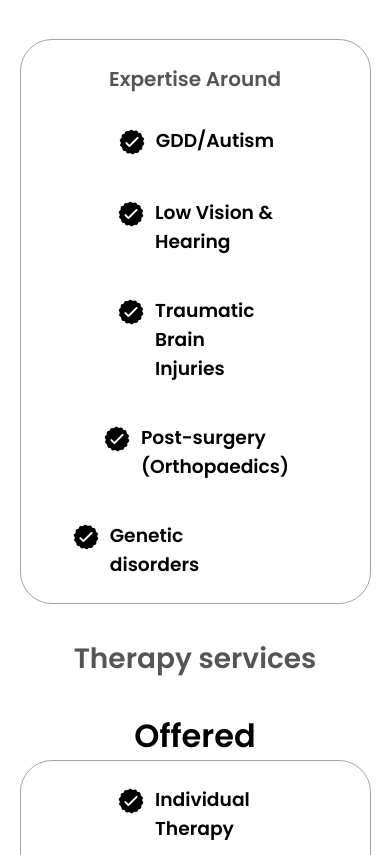
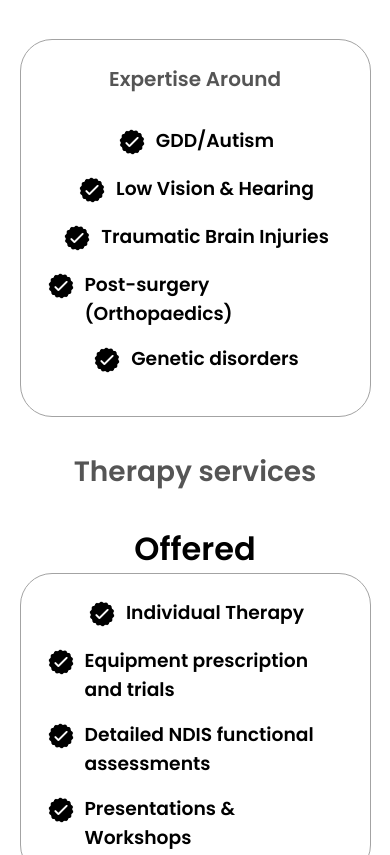
Before and after one commit to whereisdev1/whereisdev1.github.io, a plain HTML site: page index.html in a window 390 px wide. Shown: the part 1700-2555 px from the top of the page. Drawn offline with Linux system fonts and the light colour scheme.

Commit message:
article media query

```diff
--- a/mediaqueries.css
+++ b/mediaqueries.css
@@ -106,4 +106,11 @@
         font-size: 2rem;
     }
 
+    .article-container {
+        gap: 1rem;
+    }
+
+    article {
+        width: 100%;
+    }
 }
--- a/style.css
+++ b/style.css
@@ -338,7 +338,7 @@
     display: flex;
     width: 10rem;
     justify-content: space-around;
-    gap: 0.5rem
+    gap: 0.5rem;
 }
 
 article.icon {
```
